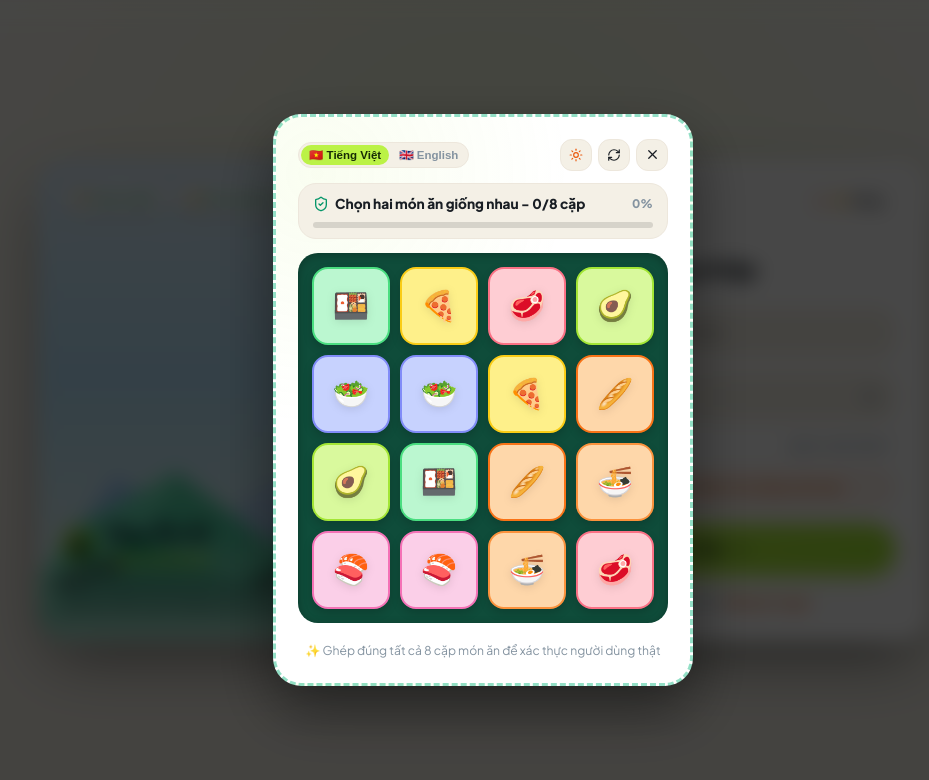
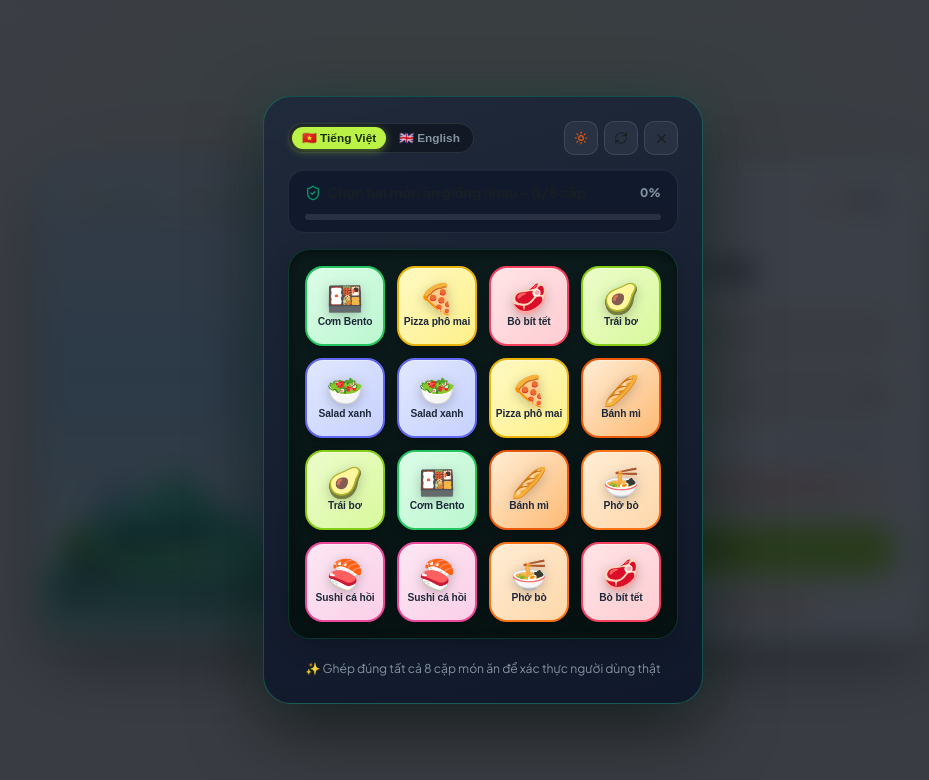
Before and after one commit to phinh12091990/vibe-nayangi, a React (Vite) app: page / in a window 1280 px wide. Both pictures are taken after a click on the button "Xác thực CAPTCHA Món Ăn (Chạm để mở)". Shown: the top 780 px of the page, without its empty margins (157-1086 px from the left). Built offline with nearby package versions, Linux system fonts and the light colour scheme.

Commit message:
feat(captcha): elevate visual aesthetics with 3D tactile food cards, subtle names and glassmorphism

```diff
--- a/src/components/FoodCaptcha.jsx
+++ b/src/components/FoodCaptcha.jsx
@@ -3,14 +3,14 @@ import { RefreshCw, X, CheckCircle2, ShieldCheck, Sun, Moon, Sparkles, Trophy }
 import { triggerConfetti } from '../utils/confetti';
 
 const FOOD_ITEMS = [
-  { id: 'pho', emoji: '🍜', nameVi: 'Phở bò', nameEn: 'Beef Pho', color: '#fed7aa', border: '#fb923c' },
-  { id: 'sushi', emoji: '🍣', nameVi: 'Sushi cá hồi', nameEn: 'Salmon Sushi', color: '#fbcfe8', border: '#f472b6' },
-  { id: 'bento', emoji: '🍱', nameVi: 'Cơm Bento', nameEn: 'Bento Box', color: '#bbf7d0', border: '#4ade80' },
-  { id: 'pizza', emoji: '🍕', nameVi: 'Pizza phô mai', nameEn: 'Cheese Pizza', color: '#fef08a', border: '#facc15' },
-  { id: 'steak', emoji: '🥩', nameVi: 'Bò bít tết', nameEn: 'Beef Steak', color: '#fecdd3', border: '#fb7185' },
-  { id: 'salad', emoji: '🥗', nameVi: 'Salad xanh', nameEn: 'Green Salad', color: '#c7d2fe', border: '#818cf8' },
-  { id: 'avocado', emoji: '🥑', nameVi: 'Trái bơ', nameEn: 'Avocado', color: '#d9f99d', border: '#a3e635' },
-  { id: 'banhmi', emoji: '🥖', nameVi: 'Bánh mì', nameEn: 'Baguette', color: '#fed7aa', border: '#f97316' },
+  { id: 'pho', emoji: '🍜', nameVi: 'Phở bò', nameEn: 'Beef Pho', bg: 'linear-gradient(135deg, #ffedd5 0%, #fed7aa 100%)', border: '#f97316' },
+  { id: 'sushi', emoji: '🍣', nameVi: 'Sushi cá hồi', nameEn: 'Salmon Sushi', bg: 'linear-gradient(135deg, #fce7f3 0%, #fbcfe8 100%)', border: '#ec4899' },
+  { id: 'bento', emoji: '🍱', nameVi: 'Cơm Bento', nameEn: 'Bento Box', bg: 'linear-gradient(135deg, #dcfce7 0%, #bbf7d0 100%)', border: '#22c55e' },
+  { id: 'pizza', emoji: '🍕', nameVi: 'Pizza phô mai', nameEn: 'Cheese Pizza', bg: 'linear-gradient(135deg, #fef9c3 0%, #fef08a 100%)', border: '#eab308' },
+  { id: 'steak', emoji: '🥩', nameVi: 'Bò bít tết', nameEn: 'Beef Steak', bg: 'linear-gradient(135deg, #ffe4e6 0%, #fecdd3 100%)', border: '#f43f5e' },
+  { id: 'salad', emoji: '🥗', nameVi: 'Salad xanh', nameEn: 'Green Salad', bg: 'linear-gradient(135deg, #e0e7ff 0%, #c7d2fe 100%)', border: '#6366f1' },
+  { id: 'avocado', emoji: '🥑', nameVi: 'Trái bơ', nameEn: 'Avocado', bg: 'linear-gradient(135deg, #ecfccb 0%, #d9f99d 100%)', border: '#84cc16' },
+  { id: 'banhmi', emoji: '🥖', nameVi: 'Bánh mì', nameEn: 'Baguette', bg: 'linear-gradient(135deg, #ffedd5 0%, #fdba74 100%)', border: '#ea580c' },
 ];
 
 const TOTAL_PAIRS = 8; // Bắt buộc ghép đúng đủ tất cả 8/8 cặp mới mở khoá!
@@ -214,7 +214,7 @@ export default function FoodCaptcha({ onSuccess, onClose, theme, toggleTheme, la
                 type="button"
                 className={`captcha-tile ${isSelected ? 'selected' : ''} ${isMatched ? 'matched' : ''} ${isWrong ? 'wrong' : ''}`}
                 style={{
-                  backgroundColor: isMatched ? 'rgba(16, 185, 129, 0.18)' : tile.color,
+                  background: isMatched ? 'rgba(16, 185, 129, 0.15)' : tile.bg,
                   borderColor: isSelected ? '#f59e0b' : isMatched ? '#10b981' : tile.border
                 }}
                 onClick={() => handleTileClick(tile)}
@@ -222,6 +222,7 @@ export default function FoodCaptcha({ onSuccess, onClose, theme, toggleTheme, la
                 title={foodName}
               >
                 <span className="captcha-tile-emoji">{tile.emoji}</span>
+                <span className="captcha-tile-name">{foodName}</span>
                 {isMatched && (
                   <span className="captcha-tile-check">
                     <CheckCircle2 size={16} color="#059669" />
--- a/src/index.css
+++ b/src/index.css
@@ -2439,7 +2439,7 @@ h1, h2, h3, h4 {
 }
 
 /* ==========================================================================
-   Food CAPTCHA Modal (Matching Image 4 & 5 - Cute Stitched Card Look)
+   Food CAPTCHA Modal (Premium High-End Glassmorphism & 3D Interactive Tiles)
    ========================================================================== */
 .food-captcha-overlay {
   position: fixed;
@@ -2447,76 +2447,80 @@ h1, h2, h3, h4 {
   left: 0;
   right: 0;
   bottom: 0;
-  background: rgba(0, 0, 0, 0.72);
-  backdrop-filter: blur(10px);
-  -webkit-backdrop-filter: blur(10px);
+  background: rgba(5, 10, 20, 0.78);
+  backdrop-filter: blur(14px);
+  -webkit-backdrop-filter: blur(14px);
   z-index: 9999;
   display: flex;
   align-items: center;
   justify-content: center;
   padding: 16px;
-  animation: modalFadeIn 0.22s ease-out;
+  animation: modalFadeIn 0.25s cubic-bezier(0.16, 1, 0.3, 1);
 }
 
 .food-captcha-modal {
   width: 100%;
-  max-width: 420px;
-  background: var(--bg-card);
+  max-width: 440px;
+  background: var(--bg-surface);
   border-radius: 28px;
-  padding: 22px;
-  box-shadow: 0 25px 60px rgba(0, 0, 0, 0.45);
+  padding: 24px;
+  box-shadow: 0 30px 80px -15px rgba(0, 0, 0, 0.65), 0 0 0 1px rgba(255, 255, 255, 0.08);
   box-sizing: border-box;
-  animation: modalScaleUp 0.25s cubic-bezier(0.16, 1, 0.3, 1);
+  animation: modalScaleUp 0.3s cubic-bezier(0.16, 1, 0.3, 1);
   position: relative;
+  overflow: hidden;
 }
 
 .food-captcha-modal.cute-border {
-  border: 3px dashed rgba(16, 185, 129, 0.45);
-  background-image: radial-gradient(circle at 10% 10%, rgba(187, 242, 70, 0.08) 0%, transparent 40%);
+  border: 1.5px solid rgba(16, 185, 129, 0.35);
+  background: linear-gradient(165deg, rgba(30, 41, 59, 0.95) 0%, rgba(15, 23, 42, 0.98) 100%);
+  box-shadow: 0 25px 70px rgba(0, 0, 0, 0.55), 0 0 40px rgba(16, 185, 129, 0.12);
 }
 
 .captcha-top-bar {
   display: flex;
   align-items: center;
   justify-content: space-between;
-  margin-bottom: 12px;
+  margin-bottom: 14px;
 }
 
 .captcha-lang-switch {
   display: flex;
-  background: var(--bg-surface-secondary);
-  border: 1px solid var(--border-color);
+  background: rgba(0, 0, 0, 0.35);
+  border: 1px solid rgba(255, 255, 255, 0.1);
   border-radius: var(--radius-full);
-  padding: 2px;
-  gap: 2px;
+  padding: 3px;
+  gap: 3px;
 }
 
 .captcha-lang-btn {
-  padding: 3px 8px;
-  font-size: 0.72rem;
+  padding: 4px 10px;
+  font-size: 0.74rem;
   font-weight: 700;
   border: none;
   background: transparent;
   color: var(--text-muted);
   cursor: pointer;
   border-radius: var(--radius-full);
+  transition: all 0.2s ease;
 }
 
 .captcha-lang-btn.active {
   background: var(--primary);
   color: var(--primary-dark);
+  box-shadow: 0 2px 8px var(--primary-glow);
 }
 
 .captcha-theme-btn,
 .captcha-icon-btn {
-  width: 32px;
-  height: 32px;
+  width: 34px;
+  height: 34px;
   display: flex;
   align-items: center;
   justify-content: center;
-  background: var(--bg-surface-secondary);
-  border: 1px solid var(--border-color);
-  border-radius: var(--radius-sm);
+  background: rgba(255, 255, 255, 0.06);
+  border: 1px solid rgba(255, 255, 255, 0.1);
+  border-radius: 10px;
   color: var(--text-main);
   cursor: pointer;
   transition: all 0.2s ease;
@@ -2524,85 +2528,108 @@ h1, h2, h3, h4 {
 
 .captcha-theme-btn:hover,
 .captcha-icon-btn:hover {
-  background: var(--primary-light);
+  background: rgba(255, 255, 255, 0.14);
   border-color: var(--primary);
+  color: var(--primary);
+  transform: translateY(-1px);
 }
 
 .captcha-instruction-bar {
   display: flex;
   flex-direction: column;
-  padding: 10px 14px;
-  background: var(--bg-surface-secondary);
-  border: 1px solid var(--border-color);
-  border-radius: var(--radius-md);
-  margin-bottom: 14px;
-  font-size: 0.85rem;
+  padding: 12px 16px;
+  background: rgba(15, 23, 42, 0.75);
+  border: 1px solid rgba(255, 255, 255, 0.08);
+  border-radius: 16px;
+  margin-bottom: 16px;
+  font-size: 0.88rem;
   font-weight: 800;
   color: var(--text-main);
+  box-shadow: inset 0 1px 0 rgba(255, 255, 255, 0.05);
 }
 
 .captcha-progress-track {
   width: 100%;
   height: 6px;
-  background: rgba(0, 0, 0, 0.12);
+  background: rgba(255, 255, 255, 0.1);
   border-radius: 4px;
   overflow: hidden;
-  margin-top: 4px;
+  margin-top: 6px;
 }
 
 .captcha-progress-fill {
   height: 100%;
   background: linear-gradient(90deg, #10b981 0%, #bbf246 100%);
   border-radius: 4px;
-  transition: width 0.3s cubic-bezier(0.34, 1.56, 0.64, 1);
-}
-
-/* 4x4 Grid of Cute Food Tiles */
+  box-shadow: 0 0 10px rgba(187, 242, 70, 0.6);
+  transition: width 0.35s cubic-bezier(0.34, 1.56, 0.64, 1);
+}
+
+/* 4x4 Grid of Premium Tactile Food Tiles */
 .captcha-grid-container {
   display: grid;
   grid-template-columns: repeat(4, 1fr);
-  gap: 10px;
-  background: #0f4c3a;
-  padding: 14px;
-  border-radius: 20px;
-  margin-bottom: 14px;
-  box-shadow: inset 0 2px 8px rgba(0, 0, 0, 0.25);
+  gap: 12px;
+  background: linear-gradient(180deg, rgba(8, 25, 20, 0.75) 0%, rgba(5, 18, 14, 0.85) 100%);
+  padding: 16px;
+  border-radius: 22px;
+  border: 1px solid rgba(16, 185, 129, 0.2);
+  margin-bottom: 16px;
+  box-shadow: inset 0 3px 12px rgba(0, 0, 0, 0.45), 0 8px 24px rgba(0, 0, 0, 0.2);
 }
 
 .captcha-tile {
   aspect-ratio: 1;
-  border-radius: 16px;
+  border-radius: 18px;
   border: 2px solid transparent;
   display: flex;
+  flex-direction: column;
   align-items: center;
   justify-content: center;
+  gap: 2px;
   cursor: pointer;
   position: relative;
   transition: all 0.22s cubic-bezier(0.34, 1.56, 0.64, 1);
-  box-shadow: 0 4px 10px rgba(0, 0, 0, 0.16);
+  box-shadow: 0 4px 10px rgba(0, 0, 0, 0.2), inset 0 1px 1px rgba(255, 255, 255, 0.4);
+  outline: none;
+  padding: 4px;
 }
 
 .captcha-tile:hover:not(:disabled) {
-  transform: translateY(-2px) scale(1.06);
+  transform: translateY(-3px) scale(1.05);
+  box-shadow: 0 8px 18px rgba(0, 0, 0, 0.28), inset 0 1px 1px rgba(255, 255, 255, 0.6);
+}
+
+.captcha-tile:active:not(:disabled) {
+  transform: translateY(0) scale(0.98);
 }
 
 .captcha-tile.selected {
   border-color: #f59e0b !important;
-  transform: scale(1.1) !important;
-  box-shadow: 0 0 18px rgba(245, 158, 11, 0.9) !important;
+  transform: translateY(-4px) scale(1.08) !important;
+  box-shadow: 0 0 22px rgba(245, 158, 11, 0.75), inset 0 1px 1px rgba(255, 255, 255, 0.7) !important;
   z-index: 2;
+  animation: pulseSelect 1.5s infinite alternate ease-in-out;
+}
+
+@keyframes pulseSelect {
+  0% { box-shadow: 0 0 14px rgba(245, 158, 11, 0.6); }
+  100% { box-shadow: 0 0 24px rgba(245, 158, 11, 0.95); }
 }
 
 .captcha-tile.matched {
-  opacity: 0.35;
+  opacity: 0.38;
   cursor: default;
-  transform: scale(0.92);
-  filter: grayscale(0.2);
+  transform: scale(0.94);
+  filter: grayscale(0.25);
+  border-color: rgba(16, 185, 129, 0.5) !important;
+  box-shadow: none !important;
 }
 
 .captcha-tile.wrong {
   animation: shake 0.4s ease-in-out;
   border-color: #ef4444 !important;
+  box-shadow: 0 0 20px rgba(239, 68, 68, 0.7) !important;
 }
 
 @keyframes shake {
@@ -2615,16 +2642,44 @@ h1, h2, h3, h4 {
   font-size: 1.85rem;
   line-height: 1;
   user-select: none;
-  filter: drop-shadow(0 2px 4px rgba(0, 0, 0, 0.1));
+  filter: drop-shadow(0 3px 6px rgba(0, 0, 0, 0.22));
+  transition: transform 0.2s ease;
+}
+
+.captcha-tile:hover:not(:disabled) .captcha-tile-emoji {
+  transform: scale(1.12);
+}
+
+.captcha-tile-name {
+  font-size: 0.64rem;
+  font-weight: 800;
+  color: #1e293b;
+  line-height: 1.1;
+  text-align: center;
+  white-space: nowrap;
+  overflow: hidden;
+  text-overflow: ellipsis;
+  max-width: 100%;
+  pointer-events: none;
+  letter-spacing: -0.01em;
 }
 
 .captcha-tile-check {
   position: absolute;
-  top: 4px;
-  right: 4px;
-  background: #fff;
+  top: 5px;
+  right: 5px;
+  background: #ffffff;
   border-radius: 50%;
   display: flex;
+  align-items: center;
+  justify-content: center;
+  box-shadow: 0 2px 6px rgba(0, 0, 0, 0.3);
+  animation: popIn 0.25s cubic-bezier(0.34, 1.56, 0.64, 1);
+}
+
+@keyframes popIn {
+  0% { transform: scale(0); opacity: 0; }
+  100% { transform: scale(1); opacity: 1; }
 }
 
 .captcha-footer-status {
```
